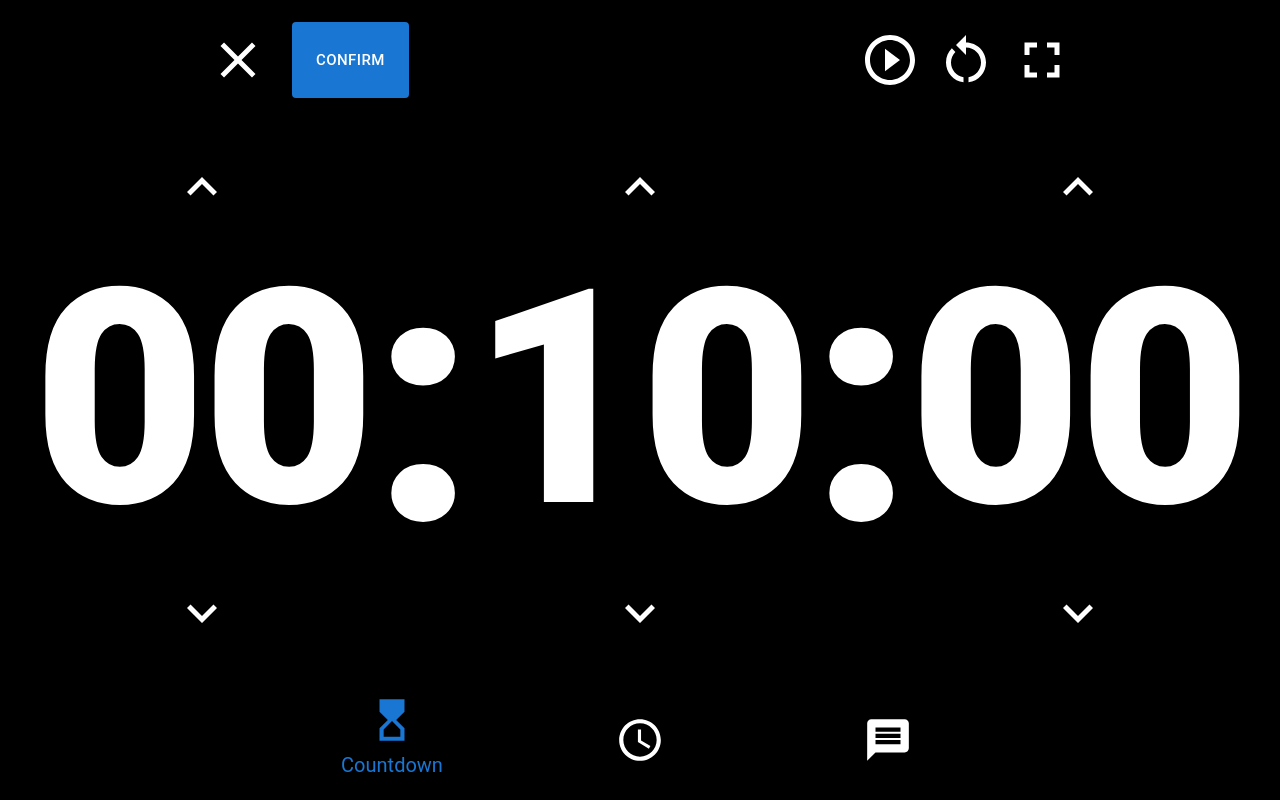
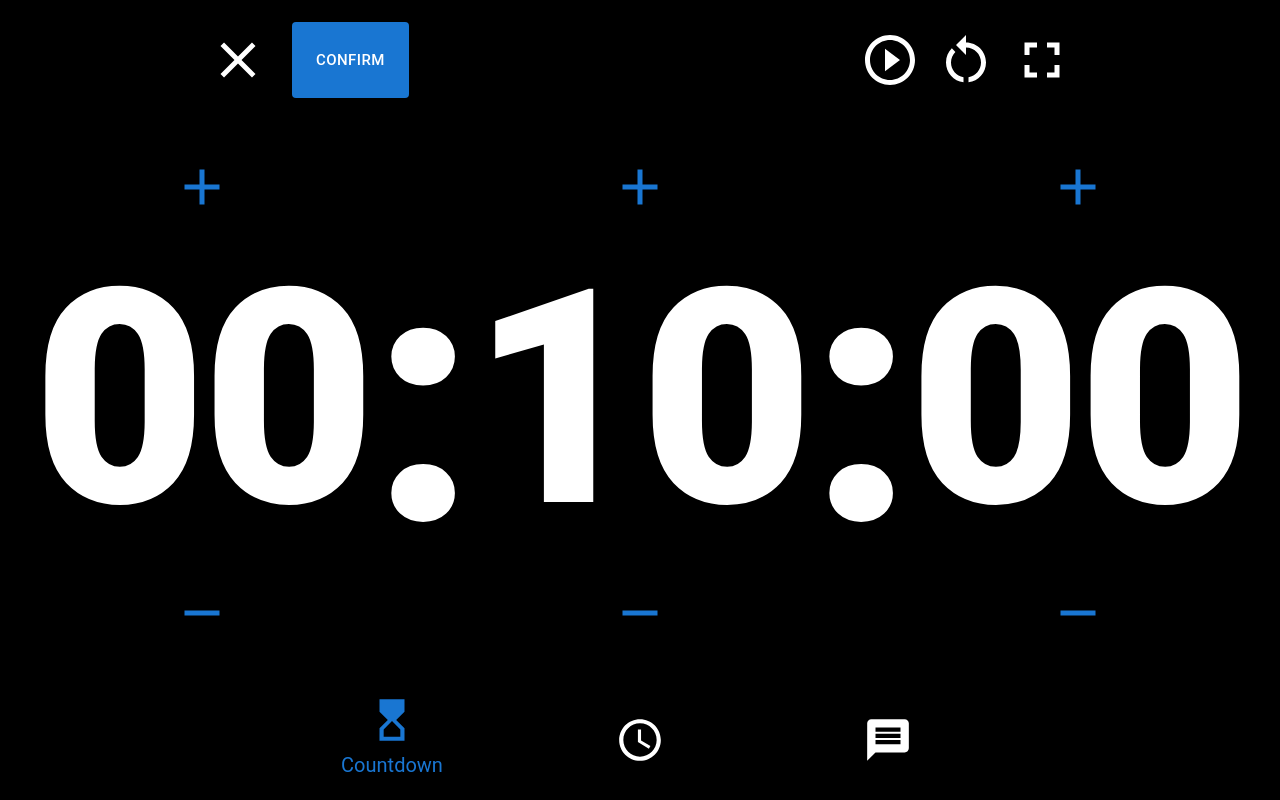
Before and after one commit to olamide-ibiloye/countdown-app, a React (Create React App) app: page / in a window 1280 px wide. Both pictures are taken after a click on the button "SET COUNTDOWN". Built offline with nearby package versions, Linux system fonts and the light colour scheme.

Commit message:
Updated icons

```diff
--- a/src/components/editCountdown/FigureBlock.tsx
+++ b/src/components/editCountdown/FigureBlock.tsx
@@ -1,11 +1,11 @@
 import { Box, IconButton, Typography } from "@mui/material";
-import KeyboardArrowUpIcon from "@mui/icons-material/KeyboardArrowUp";
-import KeyboardArrowDownIcon from "@mui/icons-material/KeyboardArrowDown";
+import AddIcon from "@mui/icons-material/Add";
+import RemoveIcon from "@mui/icons-material/Remove";
 import React, { useContext } from "react";
 import { DataContext } from "../../providers/DataProvider";
 import { sizes } from "../constants/styles";
 
-const buttonStyle = { fontSize: 60, color: "white" };
+const buttonStyle = { fontSize: 60, color: "#1976d2" };
 
 interface FigureBlockProps {
     toggle: "hours" | "minutes" | "seconds";
@@ -48,7 +48,7 @@ const FigureBlock = ({ toggle, value }: FigureBlockProps) => {
             }}
         >
             <IconButton onClick={toggleUp}>
-                <KeyboardArrowUpIcon sx={buttonStyle} />
+                <AddIcon sx={buttonStyle} />
             </IconButton>
 
             <Typography
@@ -63,7 +63,7 @@ const FigureBlock = ({ toggle, value }: FigureBlockProps) => {
             </Typography>
 
             <IconButton onClick={toggleDown}>
-                <KeyboardArrowDownIcon sx={buttonStyle} />
+                <RemoveIcon sx={buttonStyle} />
             </IconButton>
         </Box>
     );
```
